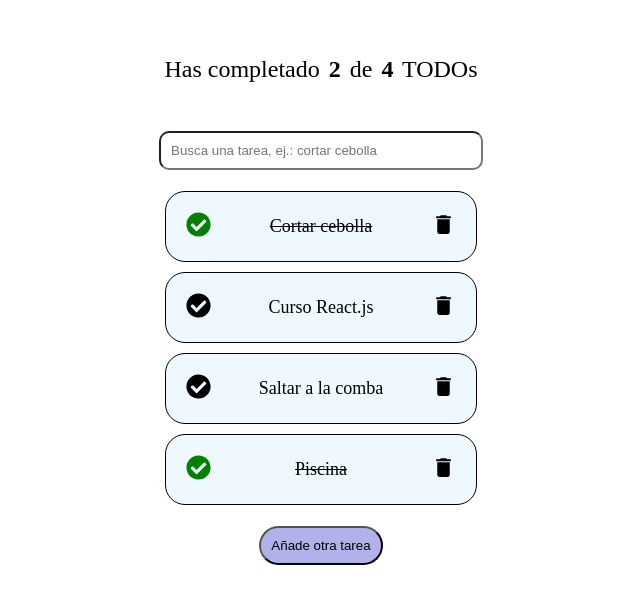
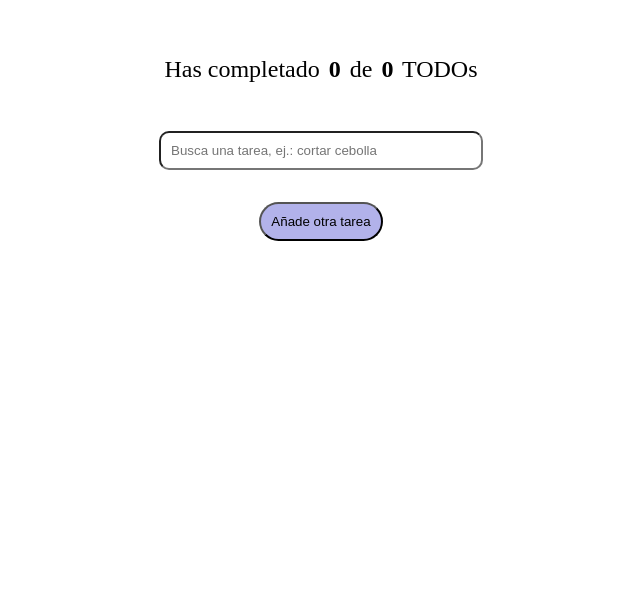
Before and after one commit to Nuria8890/Platzi, a React (Create React App) app in the folder curso-React/curso-react-intro/: page / in a window 1280 px wide. Shown: the top 604 px of the page, without its empty margins (319-959 px from the left). Built offline with nearby package versions, Linux system fonts and the light colour scheme; the HTML template or start-up script is replaced by a standard one.

Commit message:
Añado localStorage para que guarde los cambios en los ToDos

```diff
--- a/curso-React/curso-react-intro/src/App.js
+++ b/curso-React/curso-react-intro/src/App.js
@@ -6,15 +6,29 @@
 import { TodoButton } from './components/TodoButton';
 import React from 'react';
 
-const defaultTodos = [
-  {text: 'Cortar cebolla', completed: true},
-  {text: 'Curso React.js', completed: false},
-  {text: 'Saltar a la comba', completed: false},
-  {text: 'Piscina', completed: true},
-]
+// const defaultTodos = [
+//   {text: 'Cortar cebolla', completed: true},
+//   {text: 'Curso React.js', completed: false},
+//   {text: 'Saltar a la comba', completed: false},
+//   {text: 'Piscina', completed: true},
+// ];
+
+// localStorage.setItem('TODOS_V1', JSON.stringify(defaultTodos));
+// localStorage.removeItem('TODOS_V1');
+
 
 function App() {
-  const[todos, setTodos] = React.useState(defaultTodos);
+  const localStorageTodos = localStorage.getItem('TODOS_V1');
+
+  let parsedTodos;
+  if (localStorageTodos) {
+    parsedTodos = JSON.parse(localStorageTodos);
+  } else {
+    localStorage.setItem('TODOS_V1', JSON.stringify([]));
+    parsedTodos = [];
+  }
+
+  const[todos, setTodos] = React.useState(parsedTodos);
   const [searchValue, setSearchValue] = React.useState('');
 
   const completedTodos = todos.filter(todo => !!todo.completed).length;
@@ -28,13 +42,18 @@
     }
   );
 
+  const saveTodos = (newTodos) => {
+    localStorage.setItem('TODOS_V1', JSON.stringify(newTodos));
+    setTodos(newTodos);
+  }
+
   const completeTodo = (text) => {
     const newTodos = [...todos];
     const todoIndex = newTodos.findIndex(
       (todo) => todo.text === text
     );
     newTodos[todoIndex].completed = true;
-    setTodos(newTodos);
+    saveTodos(newTodos);
   };
 
   const deleteTodo = (text) => {
@@ -43,7 +62,7 @@
       (todo) => todo.text === text
     );
     newTodos.splice(todoIndex, 1);
-    setTodos(newTodos);
+    saveTodos(newTodos);
   }
 
   return (
--- a/curso-React/curso-react-intro/src/components/TodoCounter.js
+++ b/curso-React/curso-react-intro/src/components/TodoCounter.js
@@ -2,7 +2,7 @@
 
 function TodoCounter({completed, total}) {
   return(
-    completed === total
+    completed === total && completed > 0
       ?
         <h1 className='TodoCounter'>
           Enhorabuenaaa!!! Completaste tu ToDo list!!! YUHHUUUU!!!!
```
